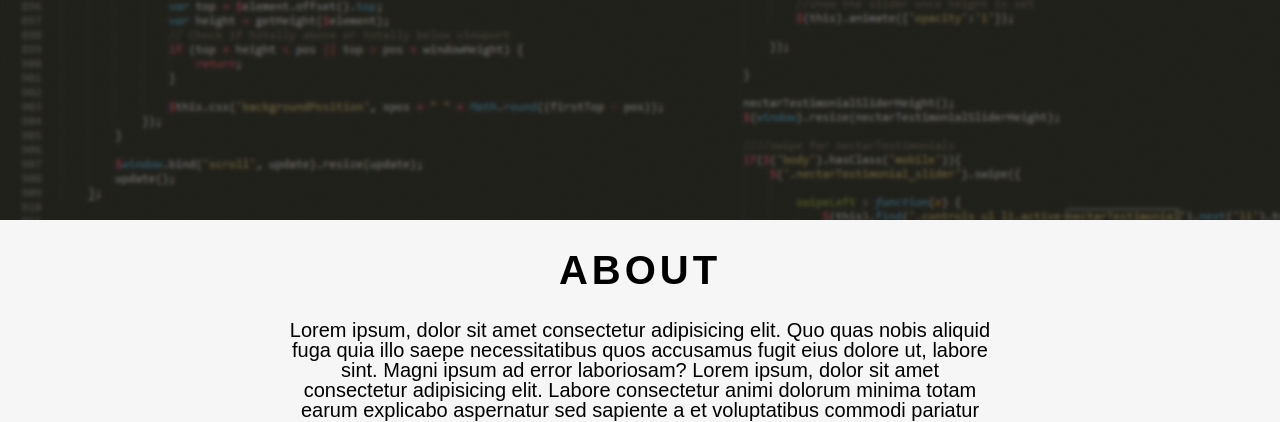
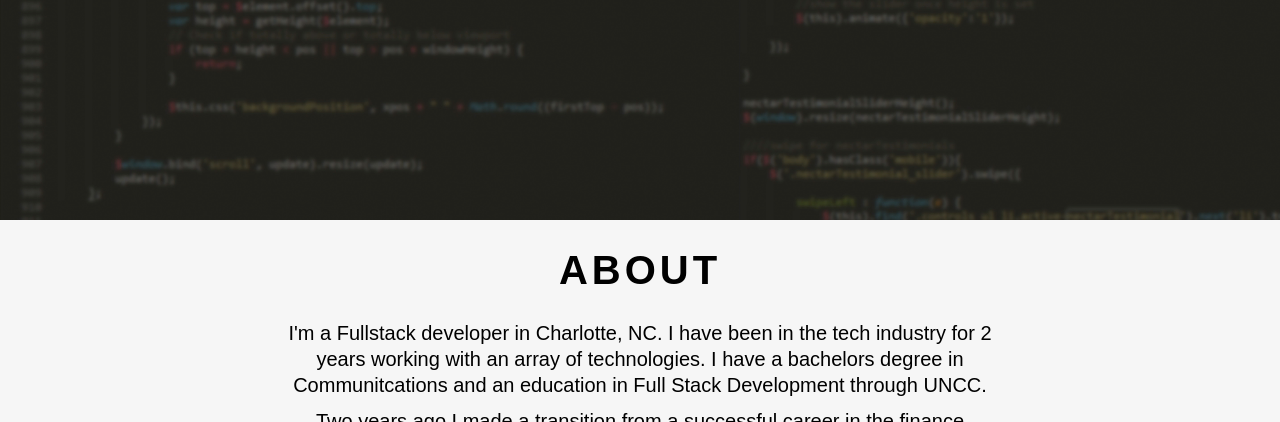
Before and after one commit to memmo01/portfolio, a website: page app/public/index.html in a window 1280 px wide. Shown: the part 530-952 px from the top of the page. Drawn offline with nearby package versions, Linux system fonts and the light colour scheme.

Commit message:
updated about me paragraph

```diff
--- a/app/public/css/style.css
+++ b/app/public/css/style.css
@@ -424,6 +424,8 @@ input[type="submit"]:hover{
 #about p{
 font-size:20px;
 text-align:center;
+line-height:1.3;
+padding-bottom:10px;
 }
 
 #about img{
--- a/app/public/index.html
+++ b/app/public/index.html
@@ -70,24 +70,9 @@
       <article>
         <h2 id="about-title" class="title">ABOUT</h2>
         <p>
-          Lorem ipsum, dolor sit amet consectetur adipisicing elit. Quo quas
-          nobis aliquid fuga quia illo saepe necessitatibus quos accusamus
-          fugit eius dolore ut, labore sint. Magni ipsum ad error
-          laboriosam? Lorem ipsum, dolor sit amet consectetur adipisicing
-          elit. Labore consectetur animi dolorum minima totam earum
-          explicabo aspernatur sed sapiente a et voluptatibus commodi
-          pariatur dignissimos molestias, ipsa quae odio vel. Lorem ipsum
-          dolor sit amet consectetur adipisicing elit. Et saepe vitae
-          consequatur rem soluta, necessitatibus sequi tenetur voluptatem
-          modi repellendus, officia illo enim voluptates totam sit impedit
-          cum ab dolorum. Lorem ipsum dolor sit amet consectetur adipisicing
-          elit. Autem iusto porro sit ab perferendis non modi vel omnis, cum
-          corporis necessitatibus totam, eum dicta itaque deserunt delectus
-          culpa voluptate quaerat.lor Lorem ipsum dolor sit amet
-          consectetur, adipisicing elit. Tempore cupiditate quisquam alias,
-          quibusdam quam ipsam facere consectetur magni quia quis maiores
-          minima excepturi enim aut, repellendus qui nobis accusamus.
-          Ratione?
+          I'm a Fullstack developer in Charlotte, NC. I have been in the tech industry for 2 years working with an array of technologies. I have a bachelors degree in Communitcations and an education in Full Stack Development through UNCC.</p>
+
+          <p> Two years ago I made a transition from a successful career in the finance industry to what is now a successful career in the tech industry. I believe it is important to find something you are passionate about and love doing everyday. For that reason I devote some of my time as a teacher's assistant to help others find a path and purpose in programming. I am always looking for projects to collaborate on so if you are interested in working together reach out.
         </p>
       </article>
 
```
